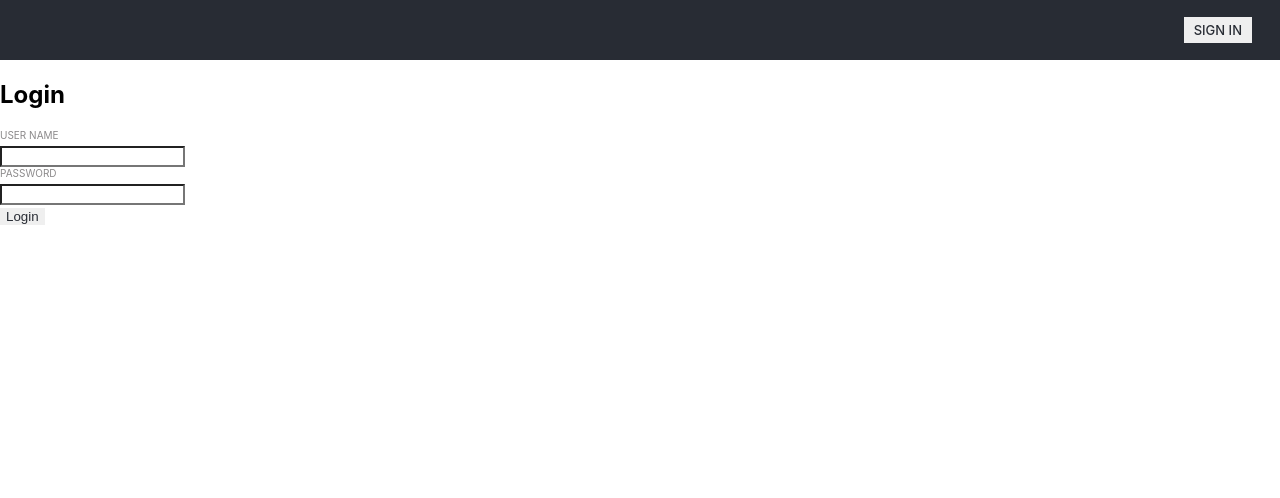
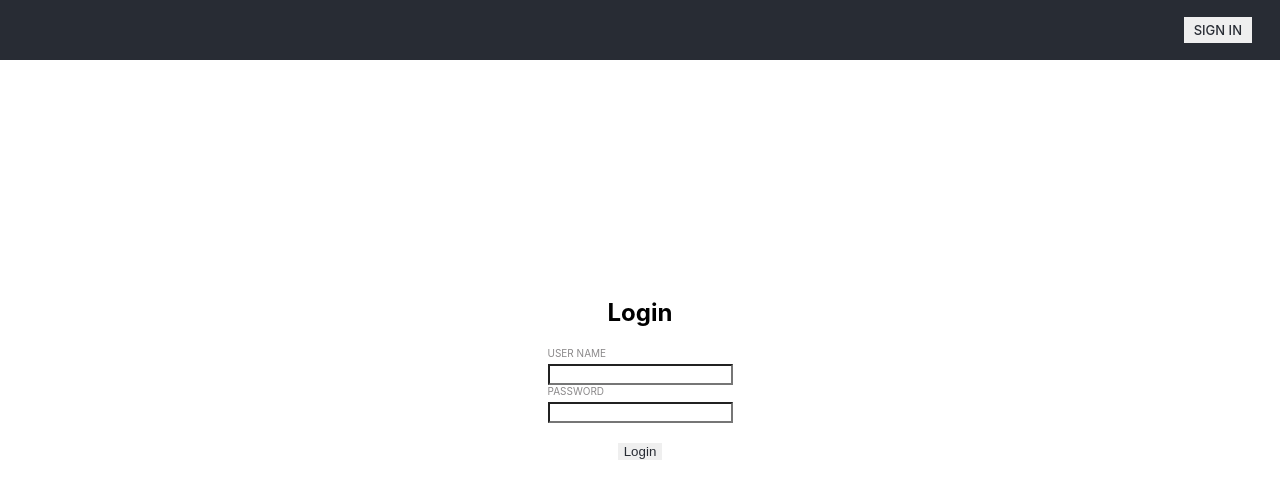
Before and after one commit to nathanielmata/markdown-notes-capstone-client, a React (Create React App) app: page /login in a window 1280 px wide. Shown: the top 498 px of the page. Built offline with nearby package versions, Linux system fonts and the light colour scheme; no server answers.

Commit message:
simple styling for login page

```diff
--- a/src/App.css
+++ b/src/App.css
@@ -551,3 +551,21 @@ label,
   color: var(--main-text);
   padding: 10px 12px;
 }
+
+.login {
+  display: flex;
+  flex-direction: column;
+  width: 100%;
+  height: 100%;
+  justify-content: center;
+  align-items: center;
+}
+.form__login {
+  display: flex;
+  flex-direction: column;
+  align-items: center;
+}
+
+.form__login button {
+  margin: 20px auto;
+}
--- a/src/components/Note.js
+++ b/src/components/Note.js
@@ -58,6 +58,13 @@ class Note extends React.Component {
     this.handleMarkup(content);
   };
 
+  // saveIndicator() {
+  //   let el = document.getElementById("editor__saved--alert");
+  //   for (let i = 0; i < 3; i++) {
+
+  //   }
+  // }
+
   updateContext = (note) => {
     this.context.setNote(note);
     this.props.history.push(`/note/${note.id}`);
@@ -99,6 +106,7 @@ class Note extends React.Component {
     return (
       <div className="editor__wrapper">
         <div className="editor__above">
+          <div id="editor__saved--alert" className="editor__saved--alert">...Saving</div>
           <div className="editor__title">
             <h5 className="editor__title--label label">TITLE</h5>
             <input
--- a/src/components/PublicRoute.js
+++ b/src/components/PublicRoute.js
@@ -10,7 +10,7 @@ export default function PublicOnlyRoute({ component, ...props }) {
       render={componentProps => (
         TokenService.hasAuthToken()
           ? <Redirect to={'/dashboard'} />
-          : <Component {...componentProps} />
+          : <Component {...componentProps} {...props} />
       )}
     />
   )
--- a/src/routes/LoginPage.js
+++ b/src/routes/LoginPage.js
@@ -18,7 +18,7 @@ export default class LoginPage extends Component {
 
   render() {
     return (
-      <section className="LoginPage">
+      <section className="login">
         <h2>Login</h2>
         {TokenService.getAuthToken()
           ? this.props.history.push('/')
```
